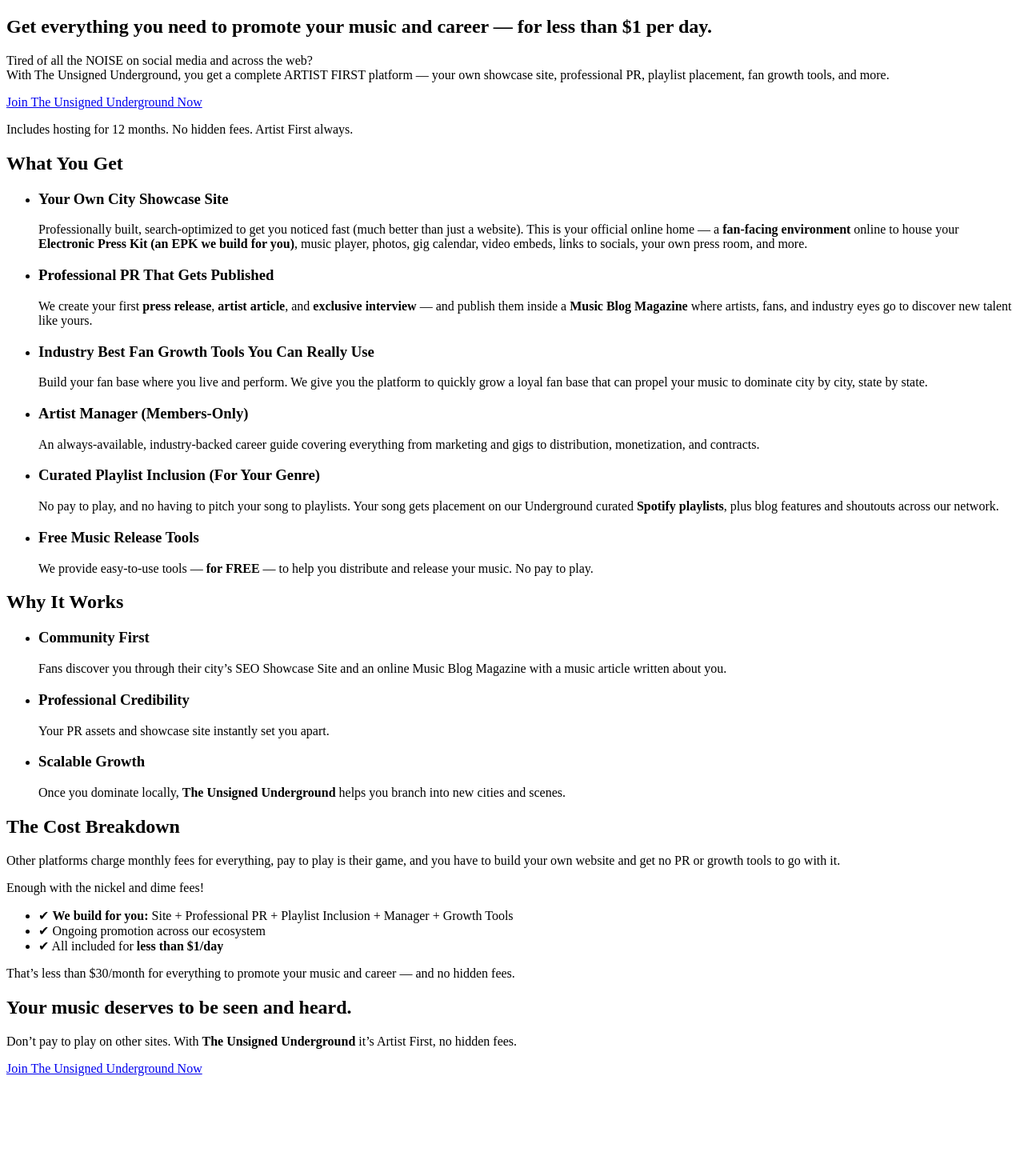
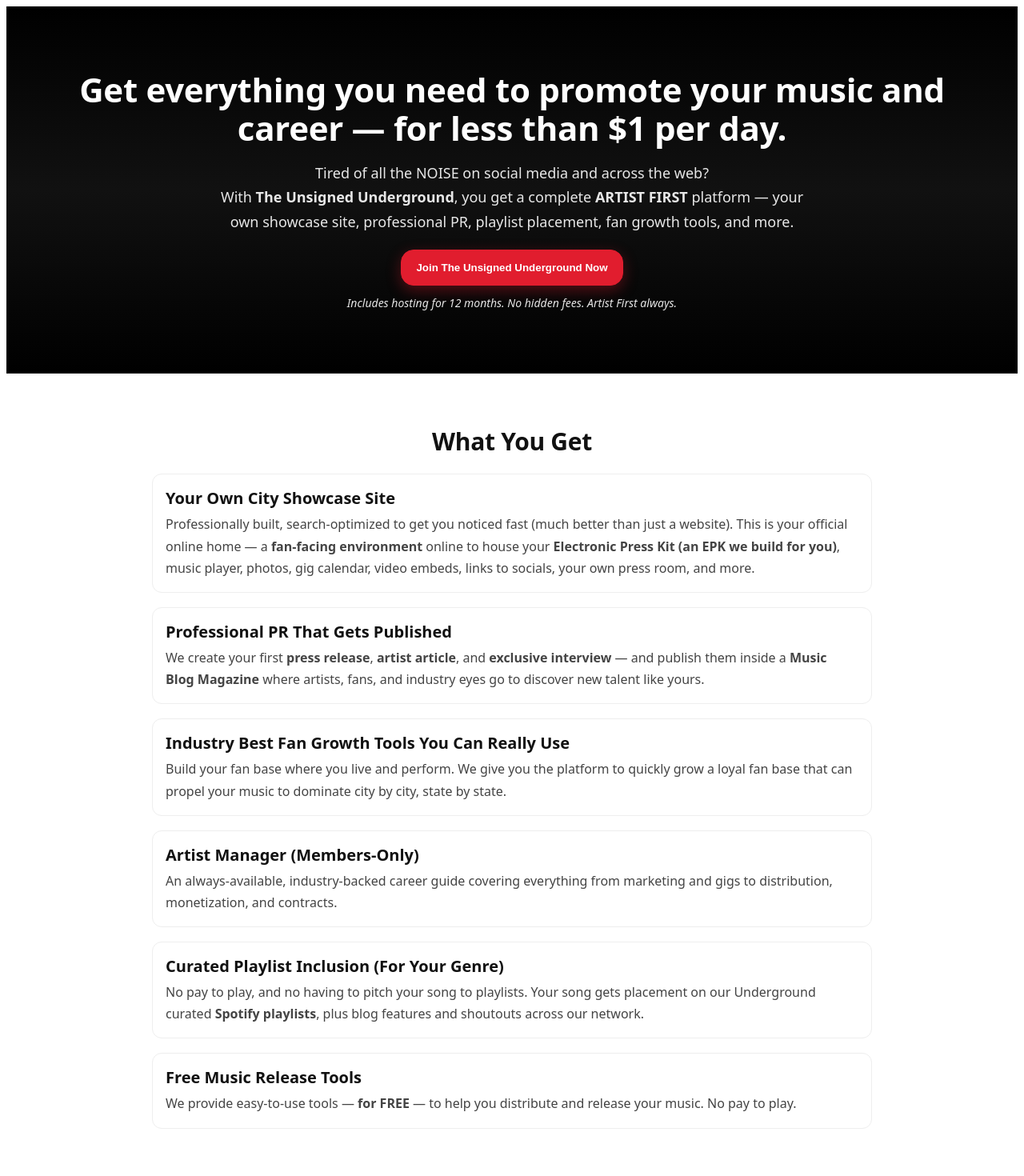
Before and after one commit to theunsignedunderground/uu-main-site, a Next.js app: page / in a window 1280 px wide. Shown: the top 1470 px of the page at 80% size. Before the commit the page ends 1353 px from the top, so only its background shows below. Built offline with nearby package versions, Linux system fonts and the light colour scheme.

Commit message:
Update index.js

```diff
--- a/pages/index.js
+++ b/pages/index.js
@@ -1,193 +1,150 @@
-export default function LandingPage() {
+export default function Home() {
+  // ---- Stripe Checkout action ----
+  async function startCheckout() {
+    try {
+      const res = await fetch('/api/checkout/create-session', {
+        method: 'POST',
+        headers: { 'Content-Type': 'application/json' }
+        // no body needed — backend will use STRIPE_TEST_PRICE_ID if present
+      });
+      const data = await res.json();
+      if (data?.url) {
+        window.location.href = data.url; // Redirect to Stripe Checkout
+      } else {
+        alert(data?.error || 'Checkout unavailable.');
+      }
+    } catch (err) {
+      console.error('startCheckout error:', err);
+      alert('Network error. Please try again.');
+    }
+  }
+
   return (
-    <div className="bg-white text-gray-900">
+    <div style={page}>
       {/* Hero Section */}
-      <section className="text-center py-20 bg-gradient-to-b from-black via-gray-900 to-black text-white">
-        <h1 className="text-4xl md:text-5xl font-bold mb-6">
+      <section style={hero}>
+        <div style={container}>
+          <h1 style={heroTitle}>
             Get everything you need to promote your music and career — for less than $1 per day.
           </h1>
-        <p className="text-lg md:text-xl max-w-2xl mx-auto mb-8">
+          <p style={heroSubtitle}>
             Tired of all the NOISE on social media and across the web? <br />
-          With <span className="font-bold">The Unsigned Underground</span>, you get a complete <span className="font-bold">ARTIST FIRST</span> platform —
-          your own showcase site, professional PR, playlist placement, fan growth tools, and more.
+            With <strong>The Unsigned Underground</strong>, you get a complete <strong>ARTIST FIRST</strong> platform — your own showcase site, professional PR, playlist placement, fan growth tools, and more.
           </p>
-        <a
-          href="#join"
-          className="inline-block bg-red-600 hover:bg-red-700 text-white font-bold text-lg px-8 py-4 rounded-2xl shadow-lg transition-all"
-        >
+          <div style={ctaRow}>
+            <button onClick={startCheckout} style={primaryBtn}>
               Join The Unsigned Underground Now
-        </a>
-        <p className="mt-4 text-sm italic">
+            </button>
+          </div>
+          <p style={heroNote}>
             Includes hosting for 12 months. No hidden fees. Artist First always.
           </p>
+        </div>
       </section>
 
       {/* Section 1 – What You Get */}
-      <section className="py-16 max-w-5xl mx-auto px-6">
-        <h2 className="text-3xl font-bold text-center mb-12">What You Get</h2>
-        <ul className="space-y-8">
-          <li>
-            <h3 className="font-bold text-xl">Your Own City Showcase Site</h3>
-            <p>
-              Professionally built, search-optimized to get you noticed fast (much better than just a website). This is your official online home — a
-              <strong> fan-facing environment</strong> online to house your <strong>Electronic Press Kit (an EPK we build for you)</strong>, music player,
-              photos, gig calendar, video embeds, links to socials, your own press room, and more.
+      <section style={section}>
+        <div style={{ ...container, maxWidth: 900 }}>
+          <h2 style={h2}>What You Get</h2>
+          <ul style={listStack}>
+            <li style={liBlock}>
+              <h3 style={liTitle}>Your Own City Showcase Site</h3>
+              <p style={liText}>
+                Professionally built, search-optimized to get you noticed fast (much better than just a website). This is your official online home — a <strong>fan-facing environment</strong> online to house your <strong>Electronic Press Kit (an EPK we build for you)</strong>, music player, photos, gig calendar, video embeds, links to socials, your own press room, and more.
               </p>
             </li>
-          <li>
-            <h3 className="font-bold text-xl">Professional PR That Gets Published</h3>
-            <p>
-              We create your first <strong>press release</strong>, <strong>artist article</strong>, and <strong>exclusive interview</strong> — and publish
-              them inside a <strong>Music Blog Magazine</strong> where artists, fans, and industry eyes go to discover new talent like yours.
+            <li style={liBlock}>
+              <h3 style={liTitle}>Professional PR That Gets Published</h3>
+              <p style={liText}>
+                We create your first <strong>press release</strong>, <strong>artist article</strong>, and <strong>exclusive interview</strong> — and publish them inside a <strong>Music Blog Magazine</strong> where artists, fans, and industry eyes go to discover new talent like yours.
               </p>
             </li>
-          <li>
-            <h3 className="font-bold text-xl">Industry Best Fan Growth Tools You Can Really Use</h3>
-            <p>
-              Build your fan base where you live and perform. We give you the platform to quickly grow a loyal fan base that can propel your music to
-              dominate city by city, state by state.
+            <li style={liBlock}>
+              <h3 style={liTitle}>Industry Best Fan Growth Tools You Can Really Use</h3>
+              <p style={liText}>
+                Build your fan base where you live and perform. We give you the platform to quickly grow a loyal fan base that can propel your music to dominate city by city, state by state.
               </p>
             </li>
-          <li>
-            <h3 className="font-bold text-xl">Artist Manager (Members-Only)</h3>
-            <p>
+            <li style={liBlock}>
+              <h3 style={liTitle}>Artist Manager (Members-Only)</h3>
+              <p style={liText}>
                 An always-available, industry-backed career guide covering everything from marketing and gigs to distribution, monetization, and contracts.
               </p>
             </li>
-          <li>
-            <h3 className="font-bold text-xl">Curated Playlist Inclusion (For Your Genre)</h3>
-            <p>
-              No pay to play, and no having to pitch your song to playlists. Your song gets placement on our Underground curated{" "}
-              <strong>Spotify playlists</strong>, plus blog features and shoutouts across our network.
+            <li style={liBlock}>
+              <h3 style={liTitle}>Curated Playlist Inclusion (For Your Genre)</h3>
+              <p style={liText}>
+                No pay to play, and no having to pitch your song to playlists. Your song gets placement on our Underground curated <strong>Spotify playlists</strong>, plus blog features and shoutouts across our network.
               </p>
             </li>
-          <li>
-            <h3 className="font-bold text-xl">Free Music Release Tools</h3>
-            <p>
+            <li style={liBlock}>
+              <h3 style={liTitle}>Free Music Release Tools</h3>
+              <p style={liText}>
                 We provide easy-to-use tools — <strong>for FREE</strong> — to help you distribute and release your music. No pay to play.
               </p>
             </li>
           </ul>
+        </div>
       </section>
 
       {/* Section 2 – Why It Works */}
-      <section className="bg-gray-100 py-16 px-6">
-        <h2 className="text-3xl font-bold text-center mb-12">Why It Works</h2>
-        <ul className="max-w-4xl mx-auto space-y-8">
-          <li>
-            <h3 className="font-bold text-xl">Community First</h3>
-            <p>
+      <section style={altSection}>
+        <div style={{ ...container, maxWidth: 820 }}>
+          <h2 style={h2}>Why It Works</h2>
+          <ul style={listStack}>
+            <li style={liBlockAlt}>
+              <h3 style={liTitleUnderline}>Community First</h3>
+              <p style={liText}>
                 Fans discover you through their city’s SEO Showcase Site and an online Music Blog Magazine with a music article written about you.
               </p>
             </li>
-          <li>
-            <h3 className="font-bold text-xl">Professional Credibility</h3>
-            <p>Your PR assets and showcase site instantly set you apart.</p>
+            <li style={liBlockAlt}>
+              <h3 style={liTitleUnderline}>Professional Credibility</h3>
+              <p style={liText}>
+                Your PR assets and showcase site instantly set you apart.
+              </p>
             </li>
-          <li>
-            <h3 className="font-bold text-xl">Scalable Growth</h3>
-            <p>Once you dominate locally, <strong>The Unsigned Underground</strong> helps you branch into new cities and scenes.</p>
+            <li style={liBlockAlt}>
+              <h3 style={liTitleUnderline}>Scalable Growth</h3>
+              <p style={liText}>
+                Once you dominate locally, <strong>The Unsigned Underground</strong> helps you branch into new cities and scenes.
+              </p>
             </li>
           </ul>
+        </div>
       </section>
 
       {/* Section 3 – The Cost Breakdown */}
-      <section className="py-16 max-w-5xl mx-auto px-6">
-        <h2 className="text-3xl font-bold text-center mb-12">The Cost Breakdown</h2>
-        <p className="text-center mb-6">
-          Other platforms charge monthly fees for everything, pay to play is their game, and you have to build your own website and get no PR or growth
-          tools to go with it.
+      <section style={section}>
+        <div style={{ ...container, maxWidth: 900 }}>
+          <h2 style={h2}>The Cost Breakdown</h2>
+          <p style={{ ...centerText, marginBottom: 8 }}>
+            Other platforms charge monthly fees for everything, pay to play is their game, and you have to build your own website and get no PR or growth tools to go with it.
           </p>
-        <p className="text-center text-red-600 font-bold text-xl mb-8">Enough with the nickel and dime fees!</p>
-        <ul className="space-y-4 text-lg">
+          <p style={costPunch}>Enough with the nickel and dime fees!</p>
+          <ul style={checkList}>
             <li>✔ <strong>We build for you:</strong> Site + Professional PR + Playlist Inclusion + Manager + Growth Tools</li>
             <li>✔ Ongoing promotion across our ecosystem</li>
             <li>✔ All included for <strong>less than $1/day</strong></li>
           </ul>
-        <p className="text-center mt-6 font-semibold text-xl">
+          <p style={costCloser}>
             That’s less than $30/month for everything to promote your music and career — and no hidden fees.
           </p>
+        </div>
       </section>
 
       {/* Call to Action */}
-      <section id="join" className="text-center py-20 bg-black text-white">
-        <h2 className="text-3xl md:text-4xl font-bold mb-6">Your music deserves to be seen and heard.</h2>
-        <p className="text-lg mb-8">
+      <section id="join" style={ctaSection}>
+        <div style={container}>
+          <h2 style={ctaTitle}>Your music deserves to be seen and heard.</h2>
+          <p style={ctaSub}>
             Don’t pay to play on other sites. With <strong>The Unsigned Underground</strong> it’s Artist First, no hidden fees.
           </p>
-        <a
-          href="#"
-          className="inline-block bg-red-600 hover:bg-red-700 text-white font-bold text-2xl px-10 py-5 rounded-2xl shadow-xl transition-all"
-        >
+          <button onClick={startCheckout} style={ctaButton}>
             Join The Unsigned Underground Now
-        </a>
+          </button>
+        </div>
       </section>
-    </div>
-  );
-}
-
-/* ---------- Small presentational components ---------- */
-
-function Feature({ title, text }) {
-  return (
-    <div style={card}>
-      <h3 style={{margin:"0 0 8px 0", fontSize:20}}>{title}</h3>
-      <p style={{margin:0, color:"#555"}}>{text}</p>
-    </div>
-  );
-}
-
-function FAQ({ q, a }) {
-  return (
-    <div style={faqItem}>
-      <h4 style={{margin:"0 0 6px 0"}}>{q}</h4>
-      <p style={{margin:0, color:"#555"}}>{a}</p>
-    </div>
-  );
-}
-function IncludedItem({ title, desc }) {
-  return (
-    <div style={includedItem}>
-      <div style={bullet} aria-hidden="true">•</div>
-      <div>
-        <div style={includedTitle}>{title}</div>
-        <p style={includedDesc}>{desc}</p>
-      </div>
-    </div>
-  );
-}
-
-function Step({ num, title, text }) {
-  return (
-    <div style={stepItem}>
-      <div style={stepNum}>{num}</div>
-      <div>
-        <div style={stepTitle}>{title}</div>
-        <p style={stepText}>{text}</p>
-      </div>
-    </div>
-  );
-}
-import { useState } from "react";
-
-function AccordionItem({ q, a }) {
-  const [open, setOpen] = useState(false);
-  return (
-    <div style={accordionItem}>
-      <button
-        onClick={() => setOpen(!open)}
-        style={accordionBtn}
-        aria-expanded={open}
-        aria-controls={q.replace(/\s+/g, "-").toLowerCase()}
-      >
-        <span>{q}</span>
-        <span style={{fontWeight:700}}>{open ? "–" : "+"}</span>
-      </button>
-      {open && (
-        <div id={q.replace(/\s+/g, "-").toLowerCase()} style={accordionPanel}>
-          {a}
-        </div>
-      )}
     </div>
   );
 }
@@ -206,301 +163,57 @@ const container = {
   padding: "0 20px"
 };
 
+/* Hero */
 const hero = {
-  background: "linear-gradient(180deg, #111 0%, #1a1a1a 100%)",
+  textAlign: "center",
+  padding: "80px 0 64px",
   color: "#fff",
-  padding: "80px 0 64px",
-  textAlign: "center",
-  borderBottom: "1px solid #222"
+  background: "linear-gradient(180deg, #000 0%, #111 50%, #000 100%)",
+  borderBottom: "1px solid #1f1f1f"
 };
-
-const heroTitle = {
-  margin: 0,
-  fontSize: 44,
-  lineHeight: 1.1,
-  letterSpacing: "-0.5px"
-};
-
-const heroSubtitle = {
-  margin: "12px auto 20px",
-  maxWidth: 800,
-  fontSize: 18,
-  color: "rgba(255,255,255,0.85)"
-};
-
+const heroTitle = { fontSize: 42, lineHeight: 1.15, fontWeight: 800, margin: "0 0 16px 0", letterSpacing: "-0.3px" };
+const heroSubtitle = { fontSize: 18, maxWidth: 760, margin: "0 auto 20px", color: "rgba(255,255,255,0.9)", lineHeight: 1.7 };
 const ctaRow = { display: "flex", gap: 12, justifyContent: "center", flexWrap: "wrap" };
-
 const primaryBtn = {
   display: "inline-block",
-  padding: "12px 16px",
-  borderRadius: 10,
-  background: "#e11d2e", // outlaw red accent
+  padding: "14px 18px",
+  borderRadius: 16,
+  background: "#e11d2e",
   color: "#fff",
   border: "1px solid #e11d2e",
-  textDecoration: "none",
+  fontWeight: 700,
   cursor: "pointer",
-  fontWeight: 600
+  boxShadow: "0 6px 18px rgba(225,29,46,0.35)"
 };
+const heroNote = { marginTop: 12, fontStyle: "italic", opacity: 0.9, fontSize: 14 };
 
-const primaryBtnWide = { ...primaryBtn, width: "100%", textAlign: "center", padding: "14px 16px", fontSize: 18 };
+/* Sections */
+const section = { padding: "64px 0" };
+const altSection = { ...section, background: "#f5f5f5", borderTop: "1px solid #eee", borderBottom: "1px solid #eee" };
+const h2 = { margin: "0 0 20px 0", fontSize: 30, letterSpacing: "-0.3px", textAlign: "center", fontWeight: 800 };
 
-const secondaryBtn = {
-  display: "inline-block",
-  padding: "12px 16px",
-  borderRadius: 10,
-  background: "transparent",
-  color: "#fff",
-  border: "1px solid #fff",
-  textDecoration: "none",
-  cursor: "pointer",
-  fontWeight: 600
+/* Lists */
+const listStack = { listStyle: "none", margin: 0, padding: 0, display: "grid", gap: 18 };
+const liBlock = { border: "1px solid #eee", borderRadius: 12, padding: 16, background: "#fff" };
+const liBlockAlt = { borderBottom: "1px solid #ddd", padding: "10px 2px" };
+const liTitle = { margin: "0 0 6px 0", fontSize: 20, fontWeight: 800 };
+const liTitleUnderline = { ...liTitle, textDecoration: "underline" };
+const liText = { margin: 0, color: "#444", lineHeight: 1.7 };
+
+/* Cost section */
+const centerText = { textAlign: "center", color: "#444", lineHeight: 1.7 };
+const costPunch = { textAlign: "center", color: "#e11d2e", fontWeight: 800, fontSize: 20, margin: "0 0 18px 0" };
+const checkList = { margin: "0 auto", paddingLeft: 0, listStyle: "none", lineHeight: 1.9, maxWidth: 780, fontSize: 18 };
+const costCloser = { textAlign: "center", marginTop: 16, fontWeight: 700, fontSize: 18 };
+
+/* CTA footer */
+const ctaSection = { textAlign: "center", padding: "80px 0", background: "#000", color: "#fff", borderTop: "1px solid #1a1a1a" };
+const ctaTitle = { margin: "0 0 12px 0", fontSize: 34, fontWeight: 800 };
+const ctaSub = { color: "rgba(255,255,255,0.9)", fontSize: 18, margin: "0 0 20px 0" };
+const ctaButton = {
+  ...primaryBtn,
+  fontSize: 20,
+  padding: "16px 22px",
+  borderRadius: 18,
+  boxShadow: "0 10px 24px rgba(225,29,46,0.35)"
 };
-
-const section = { padding: "64px 0" };
-const altSection = { ...section, background: "#fafafa", borderTop: "1px solid #eee", borderBottom: "1px solid #eee" };
-const h2 = { margin: "0 0 20px 0", fontSize: 30, letterSpacing: "-0.3px" };
-
-const grid = {
-  display: "grid",
-  gap: 16,
-  gridTemplateColumns: "repeat(auto-fit, minmax(260px, 1fr))"
-};
-
-const card = {
-  border: "1px solid #eee",
-  borderRadius: 12,
-  padding: 16,
-  background: "#fff",
-  boxShadow: "0 1px 2px rgba(0,0,0,0.03)"
-};
-
-const oneLinePrice = {
-  marginTop: 20,
-  paddingTop: 10,
-  borderTop: "1px dashed #e5e5e5",
-  textAlign: "center",
-  fontWeight: 600
-};
-
-const steps = {
-  margin: 0,
-  padding: "0 18px",
-  lineHeight: 1.7,
-  color: "#444"
-};
-
-const priceCard = {
-  ...card,
-  display: "grid",
-  gap: 16,
-  maxWidth: 520,
-  margin: "0 auto"
-};
-
-const faqGrid = {
-  display: "grid",
-  gap: 16,
-  gridTemplateColumns: "repeat(auto-fit, minmax(280px, 1fr))"
-};
-
-const faqItem = {
-  border: "1px solid #eee",
-  borderRadius: 12,
-  padding: 16,
-  background: "#fff"
-};
-
-const finalCta = {
-  ...card,
-  textAlign: "center",
-  background: "#111",
-  color: "#fff",
-  border: "1px solid #111"
-};
-const includedRow = {
-  display: "flex",
-  gap: 28,
-  alignItems: "flex-start",
-  justifyContent: "space-between",
-  flexWrap: "wrap",
-  marginBottom: 18
-};
-
-const includedItem = {
-  display: "flex",
-  gap: 12,
-  alignItems: "flex-start",
-  maxWidth: 520,
-  flex: "1 1 420px",
-  borderBottom: "1px solid #eee",
-  paddingBottom: 10
-};
-
-const bullet = {
-  fontSize: 28,
-  lineHeight: "28px",
-  marginTop: 2,
-  color: "#e11d2e", // accent red
-  minWidth: 24,
-  textAlign: "center"
-};
-
-const includedTitle = {
-  fontWeight: 700,
-  margin: "0 0 4px 0",
-  fontSize: 18
-};
-
-const includedDesc = {
-  margin: 0,
-  color: "#555",
-  lineHeight: 1.6
-};
-
-const missionHeader = {
-  ...h2,
-  textAlign: "center",
-  textDecoration: "underline",
-  marginBottom: 24
-};
-
-const subheader = {
-  textAlign: "center",
-  maxWidth: 700,
-  margin: "0 auto 28px",
-  fontSize: 18,
-  color: "#666",
-  fontStyle: "italic",
-  lineHeight: 1.5
-};
-
-const mediaGrid = {
-  display: "grid",
-  gap: 20,
-  gridTemplateColumns: "repeat(auto-fit, minmax(280px, 1fr))"
-};
-
-const mediaBlock = {
-  background: "#f0f0f0",
-  border: "1px solid #ddd",
-  borderRadius: 12,
-  height: 200,
-  display: "flex",
-  alignItems: "center",
-  justifyContent: "center",
-  color: "#999",
-  fontSize: 16,
-  fontStyle: "italic"
-};
-const stepsGrid = {
-  display: "grid",
-  gap: 20,
-  gridTemplateColumns: "repeat(auto-fit, minmax(280px, 1fr))",
-  marginTop: 24
-};
-
-const stepItem = {
-  display: "flex",
-  gap: 14,
-  alignItems: "flex-start",
-  padding: "16px 14px",
-  border: "1px solid #eee",
-  borderRadius: 12,
-  background: "#fafafa"
-};
-
-const stepNum = {
-  minWidth: 32,
-  height: 32,
-  borderRadius: "50%",
-  background: "#e11d2e", // outlaw red accent
-  color: "#fff",
-  display: "flex",
-  alignItems: "center",
-  justifyContent: "center",
-  fontWeight: 700
-};
-
-const stepTitle = {
-  fontWeight: 700,
-  marginBottom: 6,
-  fontSize: 17
-};
-
-const stepText = {
-  margin: 0,
-  color: "#555",
-  lineHeight: 1.5
-};
-const accordionWrap = {
-  maxWidth: 900,
-  margin: "0 auto",
-  display: "grid",
-  gap: 10
-};
-
-const accordionItem = {
-  border: "1px solid #eaeaea",
-  borderRadius: 10,
-  background: "#fff",
-};
-
-const accordionBtn = {
-  width: "100%",
-  display: "flex",
-  alignItems: "center",
-  justifyContent: "space-between",
-  padding: "14px 16px",
-  background: "transparent",
-  border: "none",
-  fontSize: 16,
-  textAlign: "left",
-  cursor: "pointer"
-};
-
-const accordionPanel = {
-  padding: "0 16px 14px 16px",
-  color: "#555",
-  lineHeight: 1.6
-};
-
-const painHeader = {
-  ...h2,
-  textAlign: "center",
-  marginBottom: 28
-};
-
-const painGrid = {
-  display: "grid",
-  gridTemplateColumns: "repeat(auto-fit, minmax(300px, 1fr))",
-  gap: 24,
-  maxWidth: 1000,
-  margin: "0 auto"
-};
-
-const painCol = {
-  display: "flex",
-  justifyContent: "center"
-};
-
-const painBox = {
-  border: "1px solid #ddd",
-  borderRadius: 10,
-  padding: 20,
-  maxWidth: 420,
-  background: "#fff"
-};
-
-const painTitle = {
-  fontWeight: 700,
-  fontSize: 18,
-  marginBottom: 8,
-  textDecoration: "underline"
-};
-
-const painText = {
-  margin: 0,
-  color: "#555",
-  lineHeight: 1.6,
-  fontSize: 15
-};
```
Lines whose indentation alone changed are shown as unchanged.
